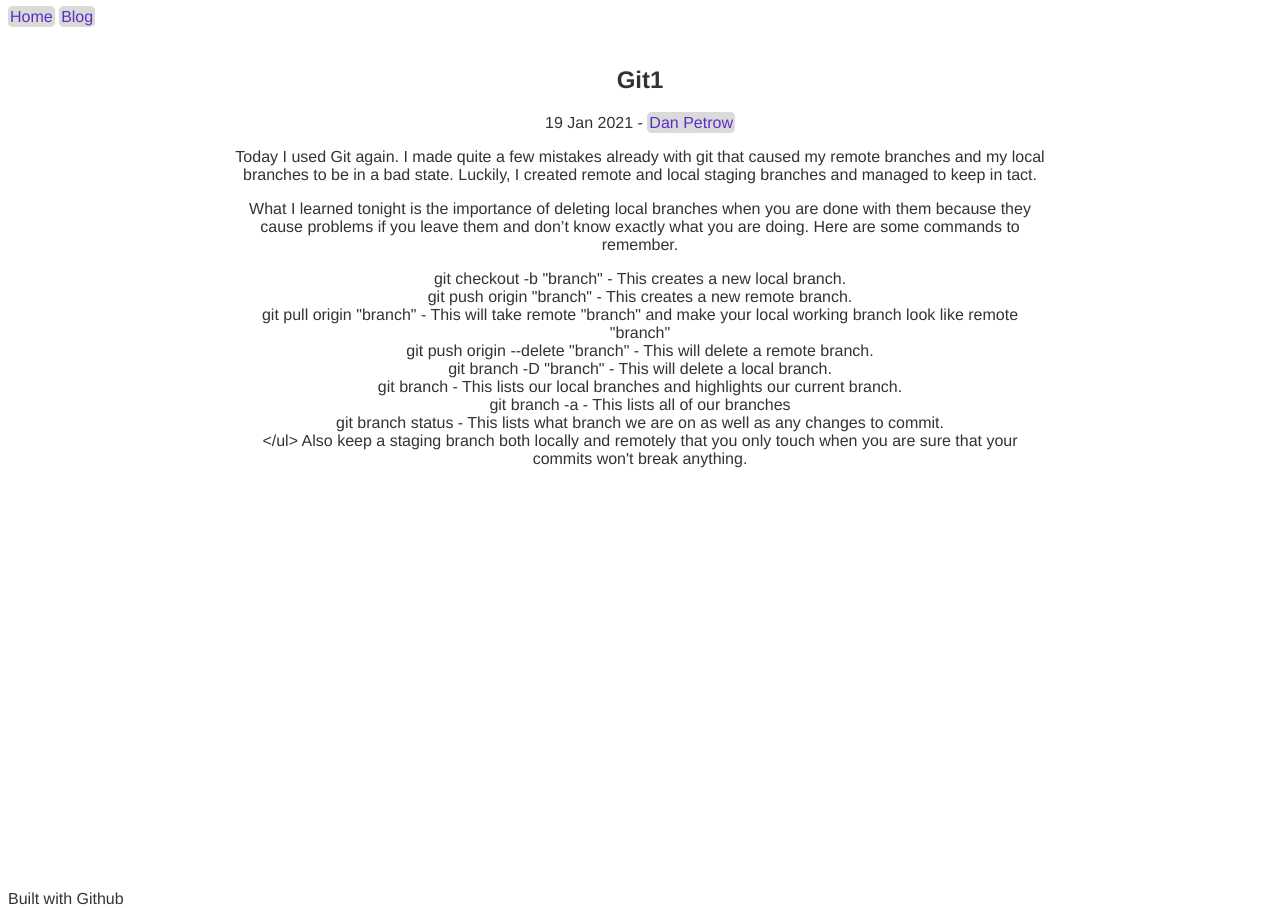
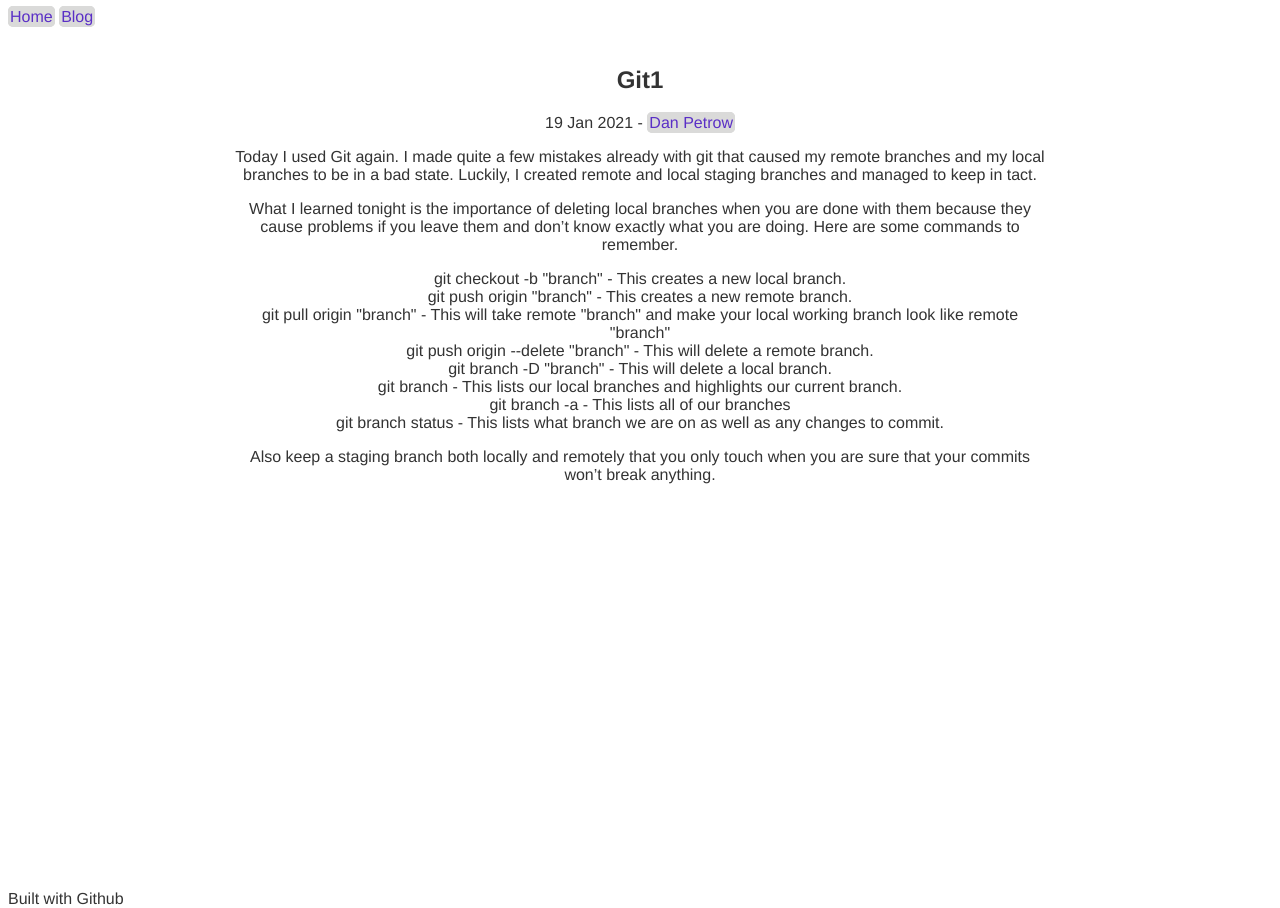
Before and after one commit to danpetrow/danpetrow.github.io, a Jekyll site: the page built from _posts/2021-01-19-git1.md, in a window 1280 px wide. Built offline with Jekyll 4.4.1, drawn with Linux system fonts in a browser that asks for light colours.

Commit message:
fixing ul

```diff
--- a/_posts/2021-01-19-git1.md
+++ b/_posts/2021-01-19-git1.md
@@ -8,11 +8,12 @@ What I learned tonight is the importance of deleting local branches when you are
 <ul>
 <li>git checkout -b "branch" - This creates a new local branch.</li>
 <li>git push origin "branch" - This creates a new remote branch.</li>
-<li>git pull origin "branch" - This will take remote "branch" and make your local working branch look like remote "branch"
+<li>git pull origin "branch" - This will take remote "branch" and make your local working branch look like remote "branch"</li>
 <li>git push origin --delete "branch" - This will delete a remote branch.</li>
 <li>git branch -D "branch" - This will delete a local branch.</li>
 <li>git branch - This lists our local branches and highlights our current branch.</li>
 <li>git branch -a - This lists all of our branches</li>
 <li>git branch status - This lists what branch we are on as well as any changes to commit.</li>
 </ul>
+
 Also keep a staging branch both locally and remotely that you only touch when you are sure that your commits won't break anything.
```
